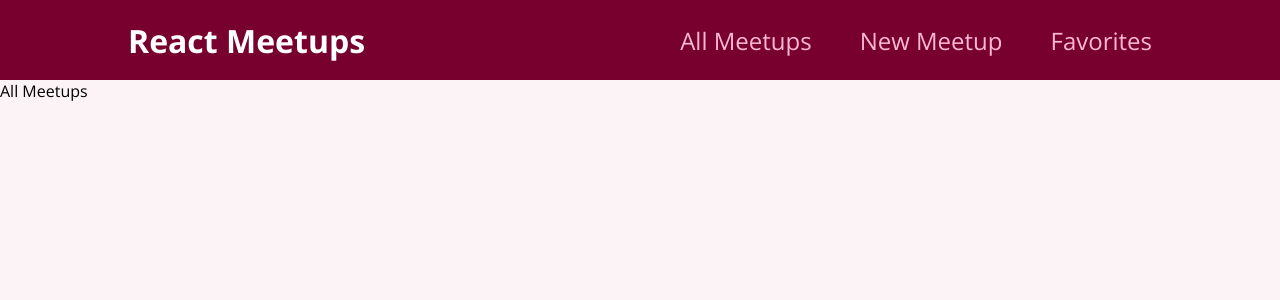
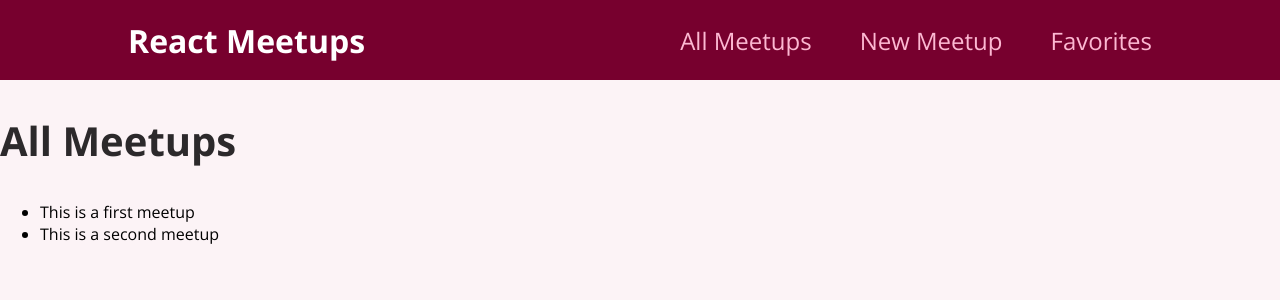
Before and after one commit to sswietoniowski/learning-react-summary-and-core-feature-walkthrough, a React (Create React App) app: page / in a window 1280 px wide. Shown: the top 300 px of the page. Built offline with nearby package versions, Linux system fonts and the light colour scheme.

Commit message:
Outputted list of data

```diff
--- a/src/pages/AllMeetups.js
+++ b/src/pages/AllMeetups.js
@@ -1,5 +1,35 @@
+const DUMMY_DATA = [
+  {
+    id: "m1",
+    title: "This is a first meetup",
+    image:
+      "https://upload.wikimedia.org/wikipedia/commons/thumb/d/d3/Stadtbild_M%C3%BCnchen.jpg/2560px-Stadtbild_M%C3%BCnchen.jpg",
+    address: "Meetupstreet 5, 12345 Meetup City",
+    description:
+      "This is a first, amazing meetup which you definitely should not miss. It will be a lot of fun!",
+  },
+  {
+    id: "m2",
+    title: "This is a second meetup",
+    image:
+      "https://upload.wikimedia.org/wikipedia/commons/thumb/d/d3/Stadtbild_M%C3%BCnchen.jpg/2560px-Stadtbild_M%C3%BCnchen.jpg",
+    address: "Meetupstreet 5, 12345 Meetup City",
+    description:
+      "This is a first, amazing meetup which you definitely should not miss. It will be a lot of fun!",
+  },
+];
+
 function AllMeetupsPage() {
-  return <div>All Meetups</div>;
+  return (
+    <section>
+      <h1>All Meetups</h1>
+      <ul>
+        {DUMMY_DATA.map((meetup) => {
+          return <li key={meetup.id}>{meetup.title}</li>;
+        })}
+      </ul>
+    </section>
+  );
 }
 
 export default AllMeetupsPage;
```
